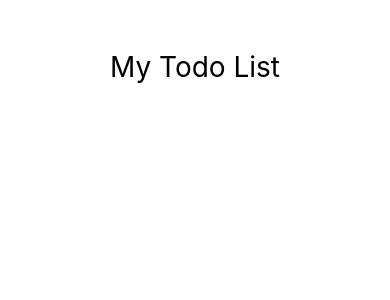
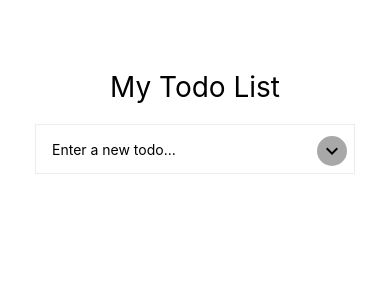
Before and after one commit to iamme24cl/todo-app-native, a React Native app: screen / in a window 390 px wide. Shown: the top 300 px of the page. Built offline with nearby package versions, Linux system fonts and the light colour scheme; no server answers.

Commit message:
implemented all crud functionality for todos

```diff
--- a/App.js
+++ b/App.js
@@ -1,22 +1,44 @@
 import { StatusBar } from 'expo-status-bar';
 import React, { useState, useEffect } from 'react';
 import { StyleSheet, Text, View } from 'react-native';
-import TodoList from './components/TodoList'
+import TodoInput from './components/TodoInput';
+import TodoList from './components/TodoList';
 import { getTodos, createTodo, updateTodoStatus, removeTodo} from './utils/api';
 
 export default function App() {
   const [todos, setTodos] = useState([]);
   const [isFetching, setIsFetching] = useState(true);
+  const [task, setTask] = useState('');
 
   useEffect(() => {
     getTodos(setIsFetching, setTodos);
-  }, [])
+  }, []);
+
+  const handleTodoCreate = (todo) => {
+    createTodo(todo, todos, setTodos);
+  }
+
+  const handleUpdateTodoStatus = (id) => {
+    updateTodoStatus(id, todos, setTodos);
+  }
+
+  const handleTodoRemove = (id) => {
+    removeTodo(id, todos, setTodos);
+  }
+
 
   return (
     <View style={styles.container}>
       <Text style={styles.text}>My Todo List</Text>
+      <TodoInput
+        task={task}
+        setTask={setTask}
+        handleTodoCreate={handleTodoCreate}
+      />
       <TodoList
         todos={todos}
+        handleUpdateTodoStatus={handleUpdateTodoStatus}
+        handleTodoRemove={handleTodoRemove}
       />
     </View>
   );
@@ -31,6 +53,6 @@ const styles = StyleSheet.create({
   },
   text: {
     fontSize: 28,
-    marginTop: 50
+    marginTop: 70
   }
 });
--- a/components/TodoInput.js
+++ b/components/TodoInput.js
@@ -0,0 +1,65 @@
+
+import React, {useState} from 'react';
+import { KeyboardAvoidingView, StyleSheet, View, TextInput, TouchableOpacity, Platform} from "react-native";
+import { MaterialIcons } from '@expo/vector-icons';
+
+const TodoInput = ({ task, setTask, handleTodoCreate }) => {
+  const handleOnPress = () => {
+    const newTodo = {
+      task: task,
+      isCompleted: false
+    };
+    handleTodoCreate(newTodo);
+    setTask("");
+  }
+
+  return (
+    <KeyboardAvoidingView
+      behavior={Platform.OS === "ios" ? "padding" : "height"}
+      style={styles.container}
+    >
+      <TextInput
+        style={styles.input}
+        onChangeText={text => setTask(text)}
+        placeholder="Enter a new todo..."
+        value={task}
+      />
+      <View style={styles.button}>
+        <TouchableOpacity onPress={handleOnPress}>
+          <MaterialIcons name="keyboard-arrow-down" size={24} color="black" />
+        </TouchableOpacity>
+      </View>
+    </KeyboardAvoidingView>
+  );
+}
+
+const styles = StyleSheet.create({
+  container: {
+    marginTop: 20,
+    width: 320,
+    flexDirection: 'row',
+    alignItems: 'center',
+    position: 'relative'
+  },
+  input: {
+    height: 50,
+    width: 320,
+    borderWidth: 1,
+    borderColor: '#ececec',
+    paddingHorizontal: 16,
+    paddingVertical: 10,
+  },
+  button: {
+    backgroundColor: 'rgb(168,168,168)',
+    height: 30,
+    width: 30,
+    borderRadius: 50,
+    alignItems: 'center',
+    justifyContent: 'center',
+    position: 'absolute',
+    bottom: 8,
+    right: 8
+},
+});
+
+export default TodoInput;
--- a/components/TodoItem.js
+++ b/components/TodoItem.js
@@ -6,23 +6,22 @@ const TodoItem = (props) => {
   const { todo, handleUpdateTodoStatus, handleTodoRemove } = props;
 
   const show = false;
-  console.log(todos)
 
   return (
     <View style={styles.container}>
-      <TouchableOpacity onPress={() => alert('clicked')}>
-        {show ? (
+      <TouchableOpacity onPress={() => handleUpdateTodoStatus(todo.id)}>
+        {todo.isCompleted ? (
           <View style={[styles.statusContainer, styles.todoComplete]}>
-            <Text>✓</Text>
+            <Text style={styles.text}>✓</Text>
           </View>) : (
             <View style={[styles.statusContainer, styles.todoInComplete]}></View>
           )}
       </TouchableOpacity>
       <View>
-        <Text style={styles.taskContainer}></Text>
+        <Text style={styles.taskContainer}>{todo.task}</Text>
       </View>
       <View style={styles.closeBtnContainer}>
-        <TouchableOpacity onPress={() => alert('clicked')}>
+        <TouchableOpacity onPress={() => handleTodoRemove(todo.id)}>
           <MaterialIcons name="delete" size={18} color='black' />
         </TouchableOpacity>
       </View>
@@ -41,7 +40,6 @@ const styles = StyleSheet.create({
     borderColor: '#ececec',
     paddingHorizontal: 16,
     paddingVertical: 6,
-    width: 320
   },
   statusContainer: {
     alignItems: 'center',
@@ -49,11 +47,11 @@ const styles = StyleSheet.create({
     width: 30,
     height: 30,
     marginRight: 15,
-    color: '#fff',
   },
   todoComplete: {
     backgroundColor: '#1abc9c',
     borderRadius: 50,
+    color: '#fff',
   },
   todoInComplete: {
     borderRadius: 50,
@@ -67,6 +65,10 @@ const styles = StyleSheet.create({
   closeBtnContainer: {
     justifyContent: 'center',
     alignItems: 'center',
+  },
+  text: {
+    color: '#fff',
+    fontSize: 18
   }
 })
 
--- a/components/TodoList.js
+++ b/components/TodoList.js
@@ -1,5 +1,5 @@
 import React from 'react';
-import { View, FlatList, StyleSheet, Text} from 'react-native';
+import { View, FlatList, StyleSheet} from 'react-native';
 import TodoItem from './TodoItem';
 
 const TodoList = ({ todos, handleUpdateTodoStatus, handleTodoRemove }) => {
@@ -11,15 +11,21 @@ const TodoList = ({ todos, handleUpdateTodoStatus, handleTodoRemove }) => {
     />
   );
 
-  // console.log(todos)
-
   return (
-    <FlatList
-      data={todos}
-      renderItem={renderTodoItem}
-      keyExtractor={todo => todo.id}
-    />
+    <View style={styles.container}>
+      <FlatList
+        data={todos}
+        renderItem={renderTodoItem}
+        keyExtractor={todo => todo.id}
+      />
+    </View>
   )
 }
 
+const styles = StyleSheet.create({
+  container: {
+    width: 320
+  }
+});
+
 export default TodoList;
```
